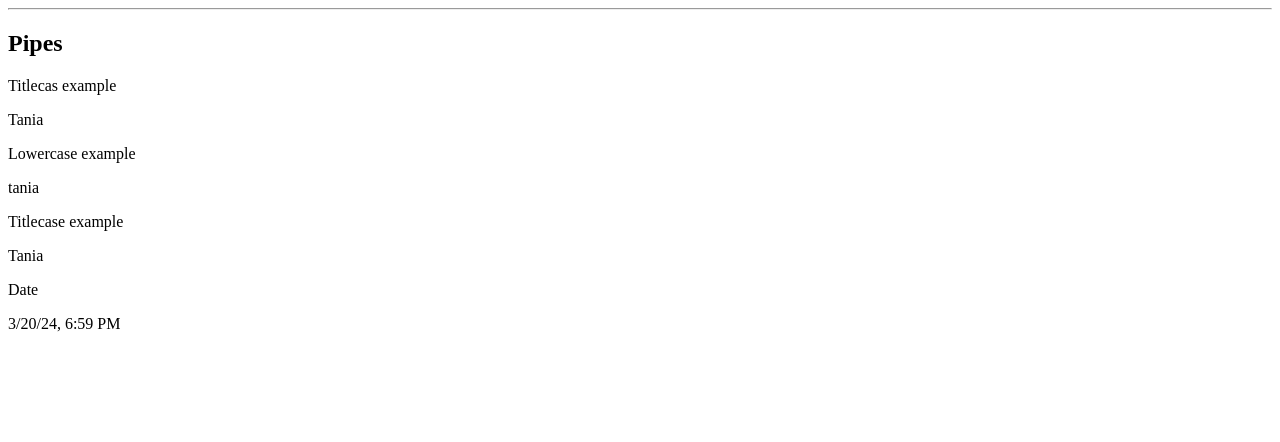
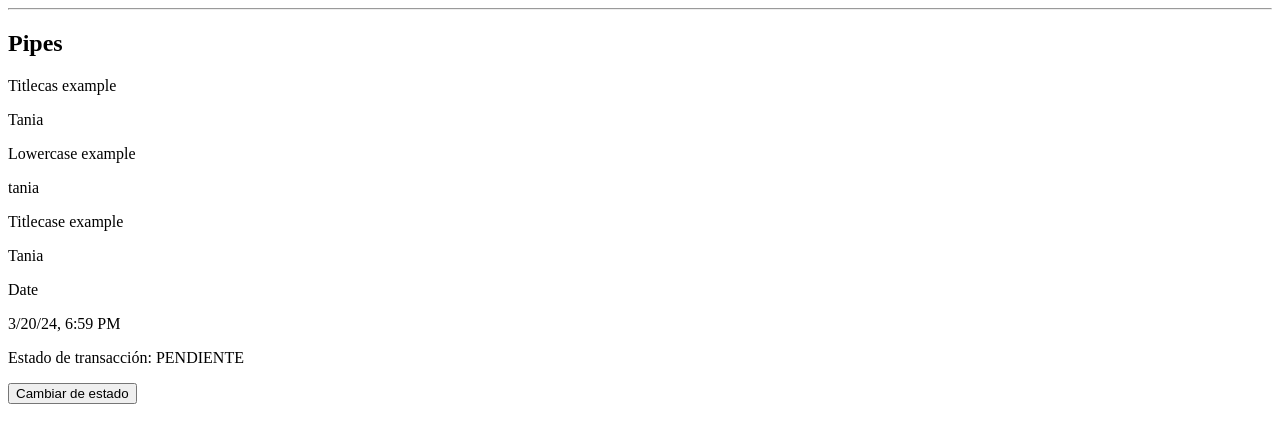
Before and after one commit to tantan16/angularCourse, an Angular app: page / in a window 1280 px wide. Shown: the top 442 px of the page. Built offline with nearby package versions, Linux system fonts and the light colour scheme.

Commit message:
uso de pipes

```diff
--- a/src/app/app.module.ts
+++ b/src/app/app.module.ts
@@ -9,6 +9,7 @@ import { AtributoComponent } from './atributo/atributo.component';
 import { FormsModule } from '@angular/forms';
 import { PipesComponent } from './pipes/pipes.component';
 import { CompraComponent } from './compra/compra.component';
+import { EstadosPipe } from './pipes/estados.pipe';
 
 @NgModule({
   declarations: [
@@ -17,7 +18,8 @@ import { CompraComponent } from './compra/compra.component';
     EstructuralComponent,
     AtributoComponent,
     PipesComponent,
-    CompraComponent
+    CompraComponent,
+    EstadosPipe
   ],
   imports: [
     BrowserModule,
--- /dev/null
+++ b/src/app/pipes/estados.pipe.ts
@@ -0,0 +1,13 @@
+import { Pipe, PipeTransform } from '@angular/core';
+
+@Pipe({
+  name: 'estados'
+})
+export class EstadosPipe implements PipeTransform {
+
+  transform(value: unknown, ...args: unknown[]): unknown {
+    const text = value === 0 ? 'PENDIENTE': 'REGISTRADO';
+    return text;
+  }
+
+}
--- a/src/app/pipes/pipes.component.html
+++ b/src/app/pipes/pipes.component.html
@@ -9,3 +9,8 @@
 
 <p> Date </p>
 {{date | date:"short"}}
+
+
+<p> Estado de transacción: {{estado | estados}} </p>
+
+<button (click) = "changeState()">Cambiar de estado</button>
--- a/src/app/pipes/pipes.component.ts
+++ b/src/app/pipes/pipes.component.ts
@@ -7,9 +7,12 @@ import { Component,OnInit } from '@angular/core';
 })
 export class PipesComponent {
   name = 'Tania';
-  date = '2024-03-20T18:59:31.2382'
+  date = '2024-03-20T18:59:31.2382';
+  estado = 0;
 
   ngOnInit():void{}
 
-  constructor(){}
+  changeState(){
+    this.estado = 1;
   }
+  }
```
Also changed, not shown: 1 other file (tests, documents, lock files or other folders).
